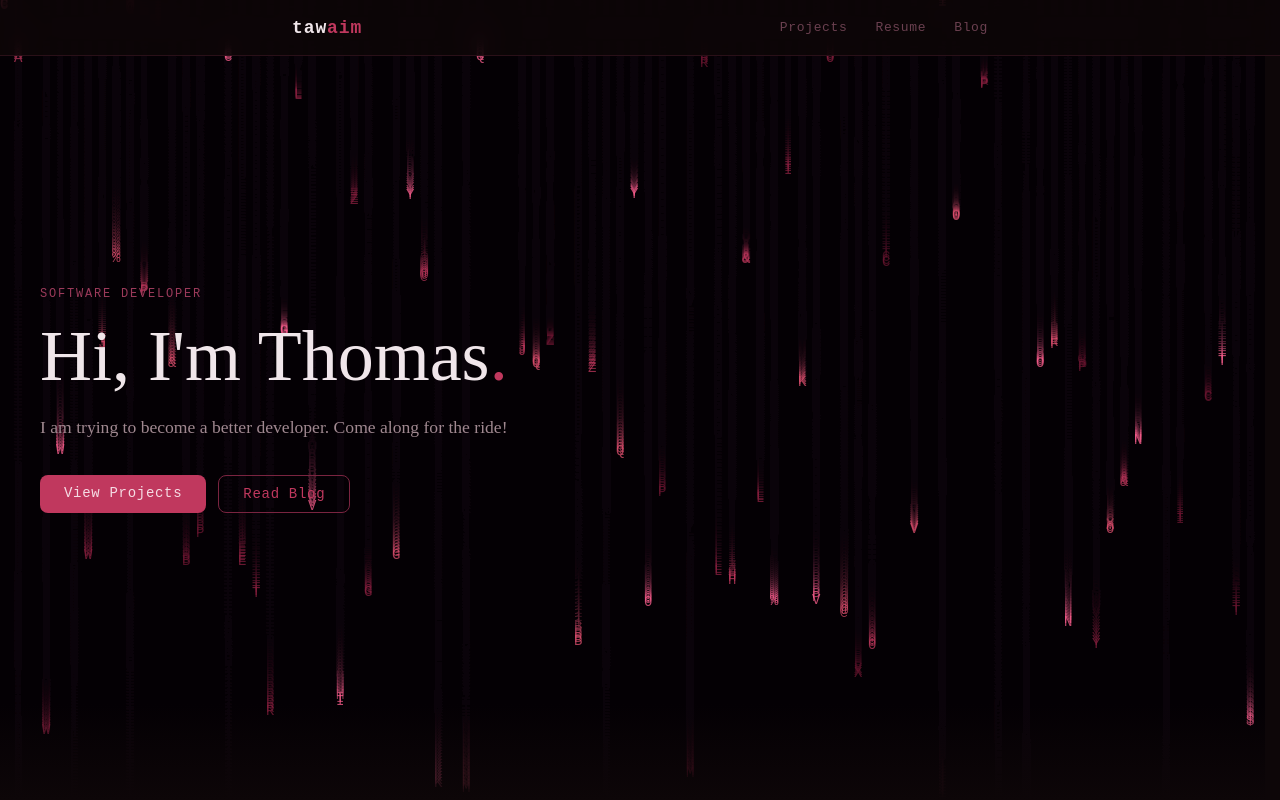
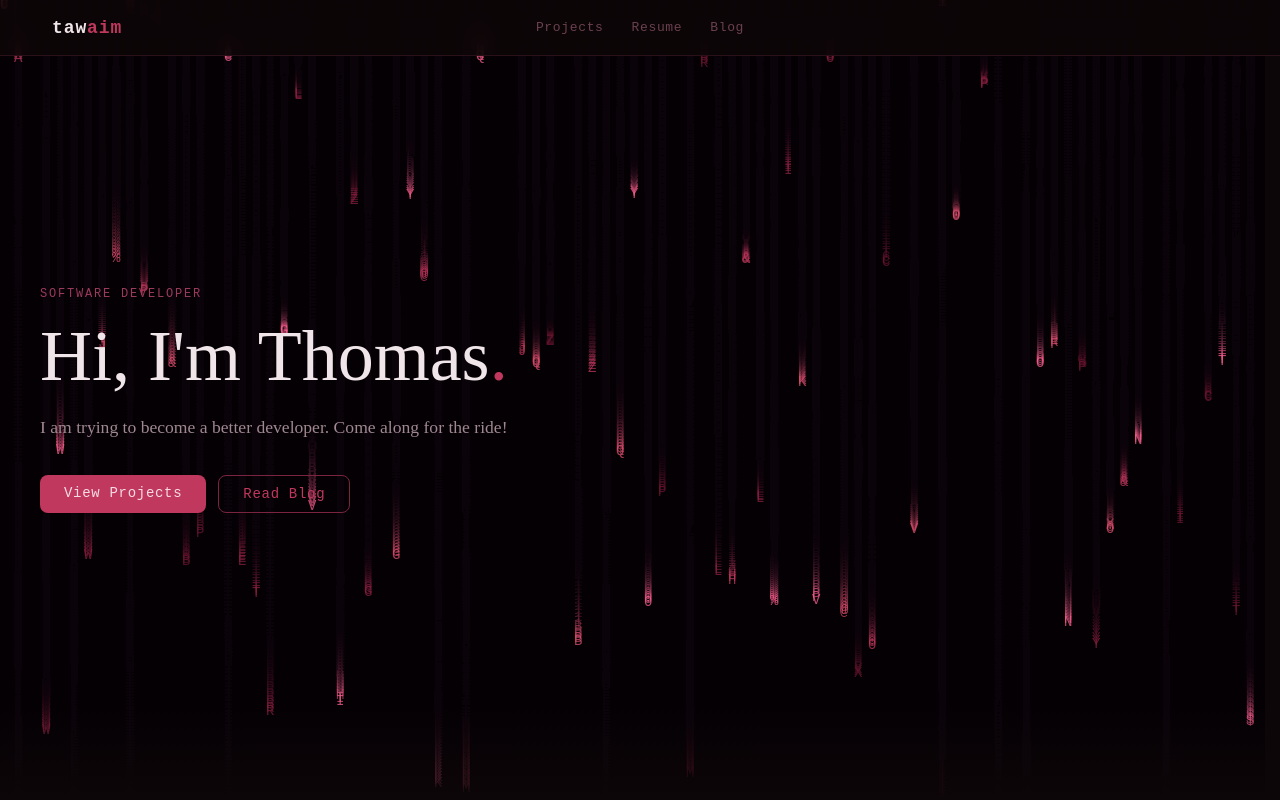
Before and after one commit to tawaim/tawaim-site, a Next.js app: page / in a window 1280 px wide. Built offline with nearby package versions, Linux system fonts and the light colour scheme.

Commit message:
navbar centralized

```diff
--- a/components/Navbar.tsx
+++ b/components/Navbar.tsx
@@ -22,6 +22,9 @@ export default function Navbar() {
     color: "#6b4050",
   };
 
+  const isActive = (href: string) =>
+    href === "/" ? pathname === "/" : pathname.startsWith(href);
+
   const links = [
     { href: "/", label: "Home" },
     { href: "/projects", label: "Projects" },
@@ -43,34 +46,23 @@ export default function Navbar() {
         height: "56px",
         display: "flex",
         alignItems: "center",
-      }}
-    >
-      <div
-        style={{
-          maxWidth: "800px",
-          margin: "0 auto",
-          width: "100%",
         padding: "0 2.5rem",
-          display: "flex",
-          alignItems: "center",
-          justifyContent: "space-between",
       }}
     >
       <a href="/" style={{ ...navLink, textDecoration: "none", fontSize: "18px", fontFamily: "monospace", fontWeight: 700, letterSpacing: "0.05em" }}>
         <span style={{ color: "#f0e6ea" }}>taw</span><span style={{ color: "#c0385e" }}>aim</span>
       </a>
-        <div style={{ display: "flex", gap: "4px" }}>
+      <div style={{ display: "flex", gap: "4px", position: "absolute", left: "50%", transform: "translateX(-50%)" }}>
         {links.slice(1).map(({ href, label }) => (
           <a
             key={href}
             href={href}
-              style={{ ...navLink, ...(pathname === href ? active : inactive) }}
+            style={{ ...navLink, ...(isActive(href) ? active : inactive) }}
           >
             {label}
           </a>
         ))}
       </div>
-      </div>
     </nav>
   );
 }
```
Lines whose indentation alone changed are shown as unchanged.
